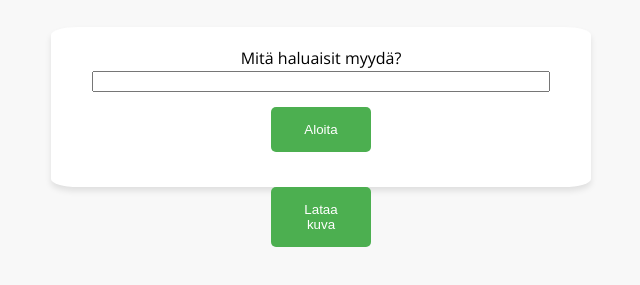
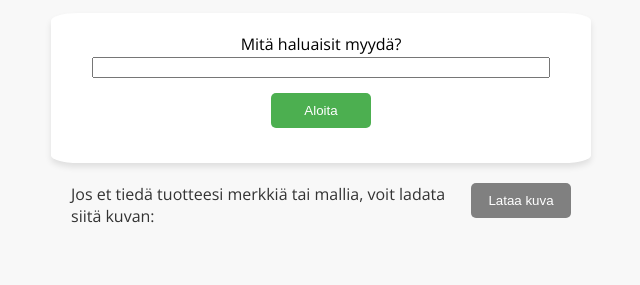
Before and after one commit to ohjelmistoprojekti-sampo/sampo, a website: page client/public/index.html in a window 1280 px wide. Shown: the part 335-620 px from the top of the page, without its empty margins (319-959 px from the left). Drawn offline with nearby package versions, Linux system fonts and the light colour scheme.

Commit message:
Improve landing page styling for photo upload.

```diff
--- a/client/public/index.html
+++ b/client/public/index.html
@@ -27,6 +27,11 @@
             <button type="submit">Aloita</button>
         </form>
 
+        <div id="upload-container">
+            <p>
+                Jos et tiedä tuotteesi merkkiä tai mallia, voit ladata siitä kuvan:
+            </p>
+
             <button id="open-upload-form-button">Lataa kuva</button>
             <div id="popup" class="popup">
                 <div class="upload-form-container">
@@ -36,6 +41,7 @@
                         <input type="file" id="photo-upload-input" name="photo" accept="image/*" capture="environment" required>
                         <button type="submit">Lataa</button>
                     </form>
+                </div>
             </div>
         </div>
     </div>
--- a/client/public/styles.css
+++ b/client/public/styles.css
@@ -25,11 +25,12 @@ label, input, button {
 button {
     background-color: #4CAF50; /* A nice green color for the button */
     color: white; /* White text on the button */
-    padding: 15px 20px; /* Some padding for the button */
+    padding: 10px 5px; /* Some padding for the button */
     border: none; /* Remove border from the button */
     border-radius: 5px; /* Rounded corners on the button */
     cursor: pointer; /* Change cursor to pointer on hover */
     max-width: 100px;
+    height: 35px;
 }
 
 button:hover {
@@ -53,7 +54,6 @@ p {
     margin-bottom: 30px;
     max-width: 500px;
 }
-
 
 .section {
     height: 100%;
@@ -116,6 +116,21 @@ p {
     }
 }
 
+#upload-container {
+    margin: 20px;
+    display: flex;
+    flex-direction: row;
+    max-width: 500px;
+}
+
+#open-upload-form-button {
+    background-color: grey;
+}
+
+#open-upload-form-button:hover {
+    background-color: rgb(106, 106, 106); /* A darker green on hover */
+}
+
 /* Styles for the pop-up container */
 .popup {
     display: none;
@@ -124,23 +139,24 @@ p {
     left: 0;
     width: 100%;
     height: 100%;
-    background-color: rgba(0,0,0,0.7);
+    background-color: rgba(0, 0, 0, 0.7);
     z-index: 1;
 }
 
 /* Styles for the pop-up content */
 .upload-form-container {
-    background-color: #fff;
+    background-color: #f8f8f8;
     position: absolute;
     top: 50%;
     left: 50%;
     transform: translate(-50%, -50%);
     padding: 20px;
     border: 1px solid #ccc;
-    box-shadow: 0 2px 10px rgba(0,0,0,0.2);
-    max-width: 400px;
+    box-shadow: 0 2px 10px rgba(0, 0, 0, 0.2);
+    max-width: 90%; /* Adjust the maximum width as needed for small screens */
     text-align: center;
     border-radius: 5px;
+    min-width: 300px; /* Set a minimum width for the form */
 }
 
 /* Style for the close button */
```
Lines whose indentation alone changed are shown as unchanged.
